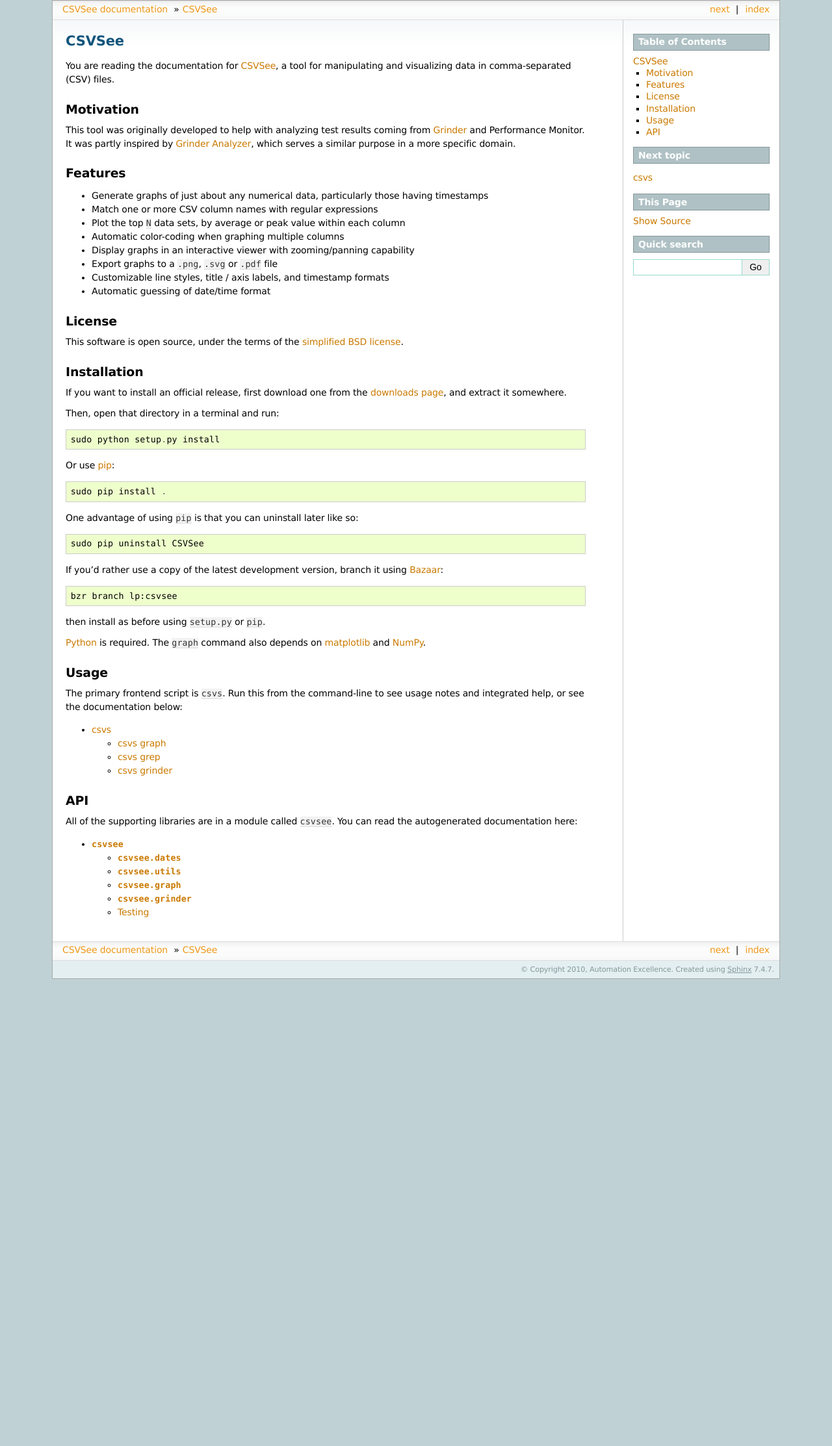
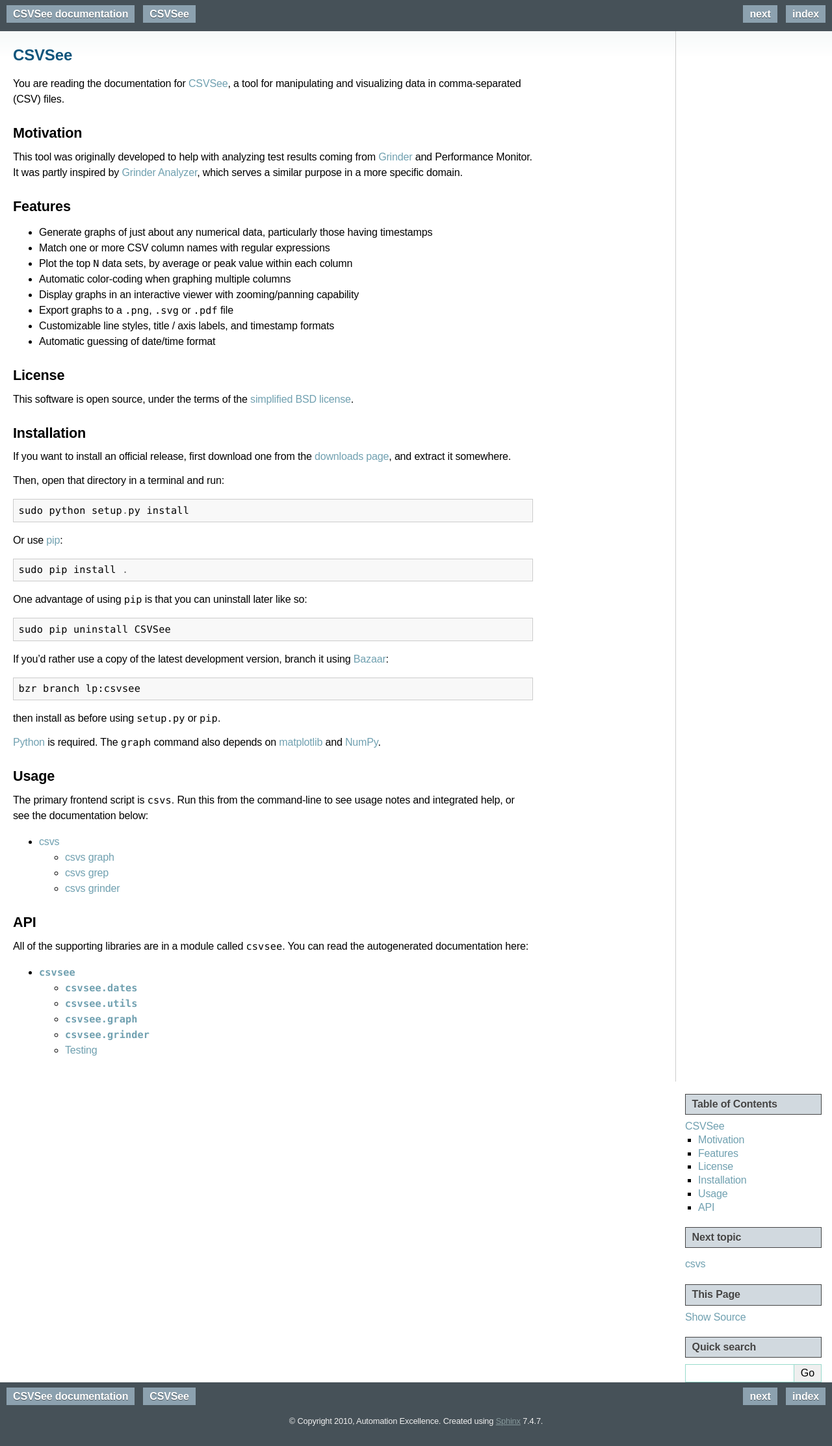
Before and after one commit to a-e/csvsee, a Sphinx documentation site: the page built from docs/index.rst, in a window 1280 px wide. Shown: the whole page at 65% size. Built offline with Sphinx 7.4.7, drawn with Linux system fonts in a browser that asks for light colours; before the commit the page ends 1507 px from its top, so only the background shows below that.

Commit message:
Added RTD stylesheet, added rst2pdf options to conf and Makefile

```diff
--- /dev/null
+++ b/docs/_static/rtd.css
@@ -0,0 +1,369 @@
+/*
+ * sphinxdoc.css_t
+ * ~~~~~~~~~~~~~~~
+ *
+ * Sphinx stylesheet -- sphinxdoc theme.  Originally created by
+ * Armin Ronacher for Werkzeug.
+ *
+ * :copyright: Copyright 2007-2010 by the Sphinx team, see AUTHORS.
+ * :license: BSD, see LICENSE for details.
+ *
+ */
+
+/* RTD colors
+ * light blue: #e8ecef
+ * medium blue: #8ca1af
+ * dark blue: #465158
+ * dark grey: #444444
+ *
+ * white hover: #d1d9df;
+ * medium blue hover: #697983;
+ */
+
+@import url("basic.css");
+
+/* -- page layout ----------------------------------------------------------- */
+
+body {
+    font: 16px/24px "ff-meta-web-pro-1","ff-meta-web-pro-2",Arial,"Helvetica Neue",sans-serif;
+
+    /*
+    font-family: 'Lucida Grande', 'Lucida Sans Unicode', 'Geneva',
+                 'Verdana', sans-serif;
+    font-size: 14px;
+    */
+    letter-spacing: -0.01em;
+    line-height: 150%;
+    text-align: center;
+    color: black;
+    padding: 0;
+
+    margin: 0;
+    min-width: 740px;
+}
+
+div.document {
+    background-color: white;
+    text-align: left;
+    background-image: url(contents.png);
+    background-repeat: repeat-x;
+}
+
+div.bodywrapper {
+    margin: 0 240px 0 0;
+    border-right: 1px solid #ccc;
+}
+
+div.body {
+    margin: 0;
+    padding: 0.5em 20px 20px 20px;
+}
+
+div.related {
+    font-size: 1em;
+    background-color: #465158;
+}
+
+div.related ul {
+    height: 3em;
+}
+
+div.related ul li {
+    margin: 0;
+    padding: 8px 0;
+    float: left;
+    display: block;
+    color: transparent; /* Hide the >> and | characters */
+}
+
+div.related ul li.right {
+    float: right;
+    margin-right: 5px;
+}
+
+div.related ul li a {
+    font-weight: bold;
+    margin: 6px 0 6px 0;
+    line-height: 1.75em;
+    color: #ffffff;
+    padding: 5px 10px;
+    background-color: #8ca1af;
+    text-shadow: 0 1px rgba(0, 0, 0, 0.5);
+    -moz-border-radius: 3px 3px 3px 3px;
+    -moz-box-shadow: 0 1px 1px #465158;
+}
+div.related ul li a tt {
+    color: #ffffff;
+}
+
+div.related ul li a:hover {
+    background: #697983;
+    text-decoration: none;
+}
+
+/* These aren't too useful, since the related bar
+ * contains both left- and right-floated items */
+div.related ul li:first-child a { }
+div.related ul li:last-child a { }
+
+div.sphinxsidebarwrapper {
+    padding: 0;
+}
+
+div.sphinxsidebar {
+    margin: 0;
+    padding: 0 1em;
+    width: 210px;
+    float: right;
+    font-size: 1em;
+    text-align: left;
+}
+
+div.sphinxsidebar h3, div.sphinxsidebar h4 {
+    margin: 1.2em 0 0.5em 0;
+    font-size: 1em;
+    padding: 0.2em 0 0.2em 0.6em;
+    color: #444444;
+    border: 1px solid #444444;
+    background-color: #d1d9df;
+    text-shadow: 0 1px rgba(255, 255, 255, 0.5);
+    -moz-border-radius: 3px 3px 3px 3px;
+    /* -moz-box-shadow: 0 1px 1px #465158; */
+}
+
+div.sphinxsidebar h3 a {
+    color: #444444;
+}
+
+div.sphinxsidebar ul {
+    padding-left: 1.5em;
+    margin-top: 7px;
+    padding: 0;
+    line-height: 130%;
+}
+
+div.sphinxsidebar ul ul {
+    margin-left: 20px;
+}
+
+div.footer {
+    background-color: #465158;
+    color: #eeeeee;
+    padding: 0 2em 2em 2em;
+    clear: both;
+    font-size: 0.8em;
+    text-align: center;
+}
+
+div.footer a {
+    color: #86989B;
+    text-decoration: underline;
+}
+
+/* -- body styles ----------------------------------------------------------- */
+
+p {
+    margin: 0.8em 0 0.5em 0;
+}
+
+a {
+    color: #70a0b0;
+    text-decoration: none;
+}
+
+a:hover {
+    color: #5080d0;
+    text-decoration: underline;
+}
+
+a tt {
+    border: 0;
+    color: #70a0b0;
+}
+
+a tt:hover {
+    color: #5080d0;
+}
+
+
+h1 {
+    margin: 0;
+    padding: 0.7em 0 0.3em 0;
+    font-size: 1.5em;
+    color: #11557C;
+}
+
+h2 {
+    margin: 1.3em 0 0.2em 0;
+    font-size: 1.35em;
+    padding: 0;
+}
+
+h3 {
+    margin: 1em 0 -0.3em 0;
+    font-size: 1.2em;
+}
+
+div.body h1 a, div.body h2 a, div.body h3 a, div.body h4 a, div.body h5 a, div.body h6 a {
+    color: black;
+}
+
+h1 a.anchor, h2 a.anchor, h3 a.anchor, h4 a.anchor, h5 a.anchor, h6 a.anchor {
+    display: none;
+    margin: 0 0 0 0.3em;
+    padding: 0 0.2em 0 0.2em;
+    color: #aaa !important;
+}
+
+h1:hover a.anchor, h2:hover a.anchor, h3:hover a.anchor, h4:hover a.anchor,
+h5:hover a.anchor, h6:hover a.anchor {
+    display: inline;
+}
+
+h1 a.anchor:hover, h2 a.anchor:hover, h3 a.anchor:hover, h4 a.anchor:hover,
+h5 a.anchor:hover, h6 a.anchor:hover {
+    color: #777;
+    background-color: #eee;
+}
+
+a.headerlink {
+    color: #d1d9df !important;
+    font-size: 1em;
+    margin-left: 6px;
+    padding: 0 4px 0 4px;
+    text-decoration: none !important;
+}
+
+a.headerlink:hover {
+    color: #c60f0f !important;
+}
+
+cite, code, tt {
+    font-family: 'Consolas', 'Deja Vu Sans Mono',
+                 'Bitstream Vera Sans Mono', monospace;
+    font-size: 0.95em;
+    letter-spacing: 0.01em;
+}
+
+tt {
+    background-color: #f2f2f2;
+    border-bottom: 1px solid #ddd;
+    color: #333;
+}
+
+tt.descname, tt.descclassname, tt.xref {
+    border: 0;
+}
+
+hr {
+    border: 1px solid #abc;
+    margin: 2em;
+}
+
+pre {
+    font-family: 'Consolas', 'Deja Vu Sans Mono',
+                 'Bitstream Vera Sans Mono', monospace;
+    font-size: 0.95em;
+    letter-spacing: 0.015em;
+    line-height: 120%;
+    padding: 0.5em;
+    border: 1px solid #ccc;
+    background-color: #f8f8f8;
+    -moz-border-radius: 5px 5px 5px 5px;
+}
+
+pre a {
+    color: inherit;
+    text-decoration: underline;
+}
+
+td.linenos pre {
+    padding: 0.5em 0;
+}
+
+div.quotebar {
+    background-color: #f8f8f8;
+    max-width: 250px;
+    float: right;
+    padding: 2px 7px;
+    border: 1px solid #ccc;
+}
+
+div.topic {
+    background-color: #f8f8f8;
+}
+
+table {
+    border-collapse: collapse;
+    margin: 0 -0.5em 0 -0.5em;
+}
+
+table td, table th {
+    padding: 0.2em 0.5em 0.2em 0.5em;
+}
+
+div.admonition, div.warning {
+    font-size: 0.9em;
+    margin: 1em 0 1em 0;
+    border: 1px solid #86989B;
+    background-color: #f7f7f7;
+    padding: 0;
+}
+
+div.admonition p, div.warning p {
+    margin: 0.5em 1em 0.5em 1em;
+    padding: 0;
+}
+
+div.admonition pre, div.warning pre {
+    margin: 0.4em 1em 0.4em 1em;
+}
+
+div.admonition p.admonition-title,
+div.warning p.admonition-title {
+    margin: 0;
+    padding: 0.1em 0 0.1em 0.5em;
+    color: white;
+    border-bottom: 1px solid #86989B;
+    font-weight: bold;
+    background-color: #AFC1C4;
+}
+
+div.warning {
+    border: 1px solid #940000;
+}
+
+div.warning p.admonition-title {
+    background-color: #CF0000;
+    border-bottom-color: #940000;
+}
+
+div.admonition ul, div.admonition ol,
+div.warning ul, div.warning ol {
+    margin: 0.1em 0.5em 0.5em 3em;
+    padding: 0;
+}
+
+div.versioninfo {
+    margin: 1em 0 0 0;
+    border: 1px solid #ccc;
+    background-color: #DDEAF0;
+    padding: 8px;
+    line-height: 1.3em;
+    font-size: 0.9em;
+}
+
+.viewcode-back {
+    font-family: 'Lucida Grande', 'Lucida Sans Unicode', 'Geneva',
+                 'Verdana', sans-serif;
+}
+
+div.viewcode-block:target {
+    background-color: #f4debf;
+    border-top: 1px solid #ac9;
+    border-bottom: 1px solid #ac9;
+}
+
+dl {
+    margin: 1em 0 2.5em 0;
+}
--- a/docs/conf.py
+++ b/docs/conf.py
@@ -24,6 +24,7 @@
 # coming with Sphinx (named 'sphinx.ext.*') or your custom ones.
 extensions = [
     'sphinx.ext.autodoc',
+    'rst2pdf.pdfbuilder',
 ]
 
 # Add any paths that contain templates here, relative to this directory.
@@ -123,7 +124,7 @@
 # relative to this directory. They are copied after the builtin static files,
 # so a file named "default.css" will overwrite the builtin "default.css".
 html_static_path = ['_static']
-html_style = 'custom.css'
+html_style = 'rtd.css'
 
 # If not '', a 'Last updated on:' timestamp is inserted at every page bottom,
 # using the given strftime format.
@@ -195,3 +196,9 @@
 
 # If false, no module index is generated.
 #latex_use_modindex = True
+
+# rst2pdf options
+pdf_documents = [
+    ('index', u'CSVSee', u'CSVSee', u'Eric Pierce'),
+]
+pdf_stylesheets = ['sphinx', 'kerning', 'a4']
```
Also changed, not shown: 1 other file.
